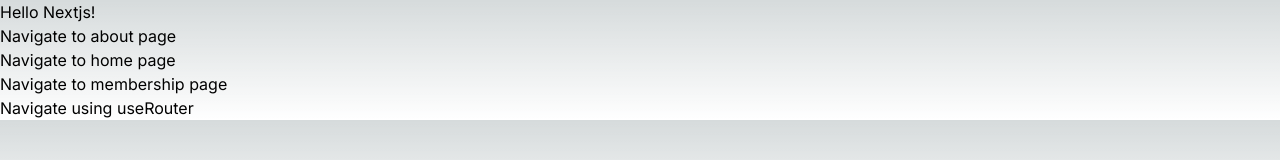
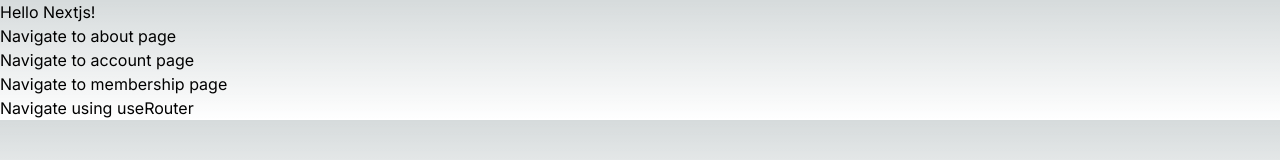
Before and after one commit to karthik-mohan23/recipe-app, a Next.js app: page / in a window 1280 px wide. Shown: the top 160 px of the page. Built offline with nearby package versions, Linux system fonts and the light colour scheme.

Commit message:
redirecting in server components

```diff
--- /dev/null
+++ b/src/app/account/page.tsx
@@ -0,0 +1,14 @@
+import { redirect } from "next/navigation";
+
+function Account() {
+  // assume that account id is null
+  const accountId = null;
+  if (!accountId) {
+    redirect("/");
+  }
+
+  console.log("account page");
+
+  return <div>Account</div>;
+}
+export default Account;
--- a/src/app/page.tsx
+++ b/src/app/page.tsx
@@ -10,7 +10,7 @@
           <Link href={`/about`}>Navigate to about page</Link>
         </li>
         <li>
-          <Link href={`/`}>Navigate to home page</Link>
+          <Link href={`/account`}>Navigate to account page</Link>
         </li>
         <li>
           <Link href={`/account/membership`}>Navigate to membership page</Link>
```
